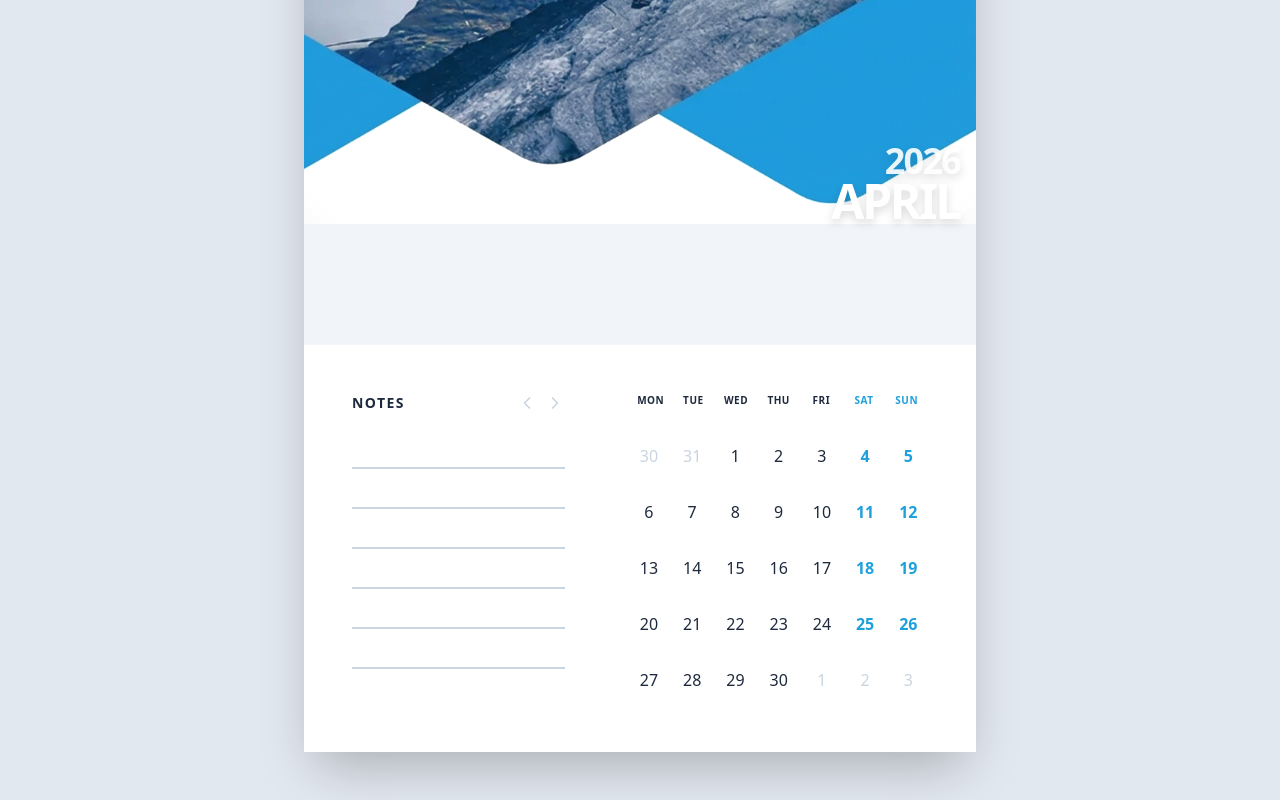
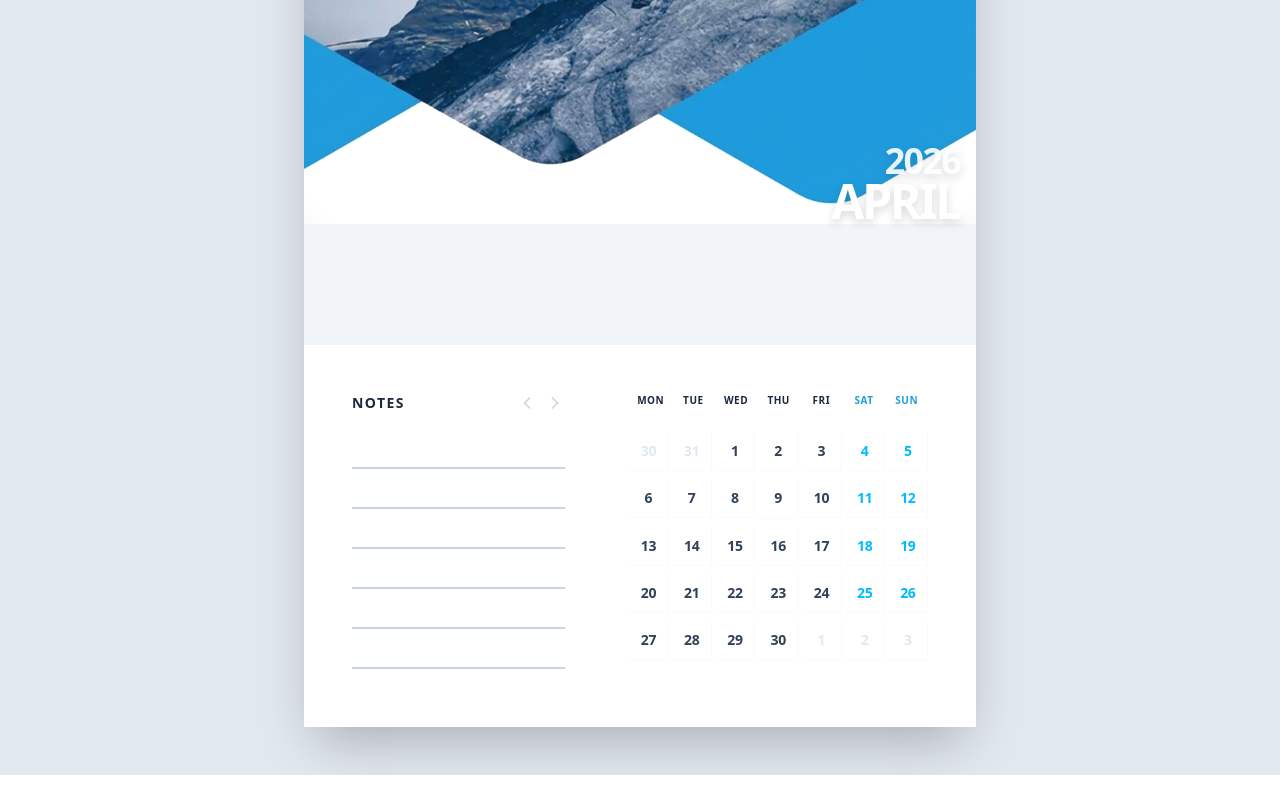
Before and after one commit to ashwani1122/frontend-assignment, a Next.js app: page / in a window 1280 px wide. Shown: the part 503-1303 px from the top of the page. After the commit the page ends 1278 px from the top, so only its background shows below. Built offline with nearby package versions, Linux system fonts and the light colour scheme; no server answers.

Commit message:
added box outside the day

```diff
--- a/components/Wallcalender.tsx
+++ b/components/Wallcalender.tsx
@@ -62,44 +62,55 @@ export default function WallCalendarChallenge() {
     ? holidays.find((h: Holiday) => h.date.iso.split('T')[0] === dayString)
     : undefined;
 
-      let textColor = "text-slate-800 font-medium";
-      if (!isCurrentMonth) textColor = "text-slate-300";
-      else if (isWeekend) textColor = "text-[#1ea0db] font-semibold";
+  let textColor = "text-slate-700 font-medium";
+  if (!isCurrentMonth) textColor = "text-slate-200"; // Very light for outside month
+  else if (isWeekend && !isSelectedStart && !isSelectedEnd) textColor = "text-sky-400 font-semibold";
 
   return (
-        <div key={i} className="relative h-10 md:h-12 flex items-center justify-center group">
-          {/* Seamless Range Background */}
-          {isSelectedRange && !isSelectedStart && !isSelectedEnd && (
-            <div className="absolute inset-0 bg-[#e8f6fc]" />
-          )}
-          {isSelectedStart && range.end && (
-            <div className="absolute inset-y-0 right-0 w-1/2 bg-[#e8f6fc]" />
-          )}
-          {isSelectedEnd && range.start && (
-            <div className="absolute inset-y-0 left-0 w-1/2 bg-[#e8f6fc]" />
+    <div
+      key={i}
+      className={`relative aspect-square flex items-center justify-center group border-r border-b border-slate-50 transition-colors
+        ${isSelectedRange ? "bg-sky-50/30" : "bg-transparent"}
+      `}
+    >
+      {/* SEAMLESS RANGE BACKGROUND (Very low opacity bridge) */}
+      {isSelectedRange && (
+        <div className={`absolute inset-y-0 bg-sky-100/20 z-0
+          ${isSelectedStart ? "left-1/2" : "left-0"}
+          ${isSelectedEnd ? "right-1/2" : "right-0"}
+        `} />
       )}
 
-          {/* Date Button */}
+      {/* DATE BOX */}
       <button
         onClick={() => handleDateClick(day)}
         className={`
-              relative cursor-pointer z-10 w-9 h-9 md:w-10 md:h-10 flex items-center justify-center rounded-full text-sm md:text-base transition-all duration-200
+          relative z-10 w-full h-full flex flex-col items-center justify-center transition-all duration-300
           ${textColor}
-              ${isSelectedStart || isSelectedEnd ? "bg-[#1ea0db] !text-white shadow-md shadow-sky-200 scale-105" : "hover:bg-slate-50"}
+          ${isSelectedStart || isSelectedEnd
+            ? "bg-[#1ea0db] !text-white shadow-sm rounded-md scale-90 z-20"
+            : "hover:bg-slate-100/40"}
         `}
       >
+        <span className="text-xs md:text-sm font-semibold tracking-tight">
           {format(day, "d")}
+        </span>
 
-            {/* Holiday Dot */}
+        {/* HOLIDAY DOT (Bottom Right) */}
         {holiday && (
-              <span className={`absolute  bottom-0.5 w-1 h-1 rounded-full ${isSelectedStart || isSelectedEnd ? 'bg-white' : 'bg-orange-400'}`} />
+          <span className={`absolute bottom-1 right-1 w-1 h-1 rounded-full
+            ${isSelectedStart || isSelectedEnd ? 'bg-white' : 'bg-orange-300'}
+          `} />
         )}
       </button>
 
-          {/* Holiday Tooltip */}
+      {/* PRETTIER TOOLTIP */}
       {holiday && (
-            <div className="absolute bottom-full hidden group-hover:block z-50 w-max max-w-[140px] bg-slate-800 text-white text-[10px] px-2 py-1.5 rounded shadow-lg text-center pointer-events-none">
-             <Tooltip>{holiday.name}</Tooltip>
+        <div className="absolute bottom-[105%] hidden group-hover:flex flex-col items-center z-50 animate-in fade-in zoom-in-95 duration-200">
+          <div className="bg-slate-900/90 backdrop-blur-sm text-white text-[9px] px-2 py-1 rounded shadow-xl border border-white/10">
+             {holiday.name}
+          </div>
+          <div className="w-1.5 h-1.5 bg-slate-900/90 rotate-45 -mt-[4px]" />
         </div>
       )}
     </div>
```
Lines whose indentation alone changed are shown as unchanged.
